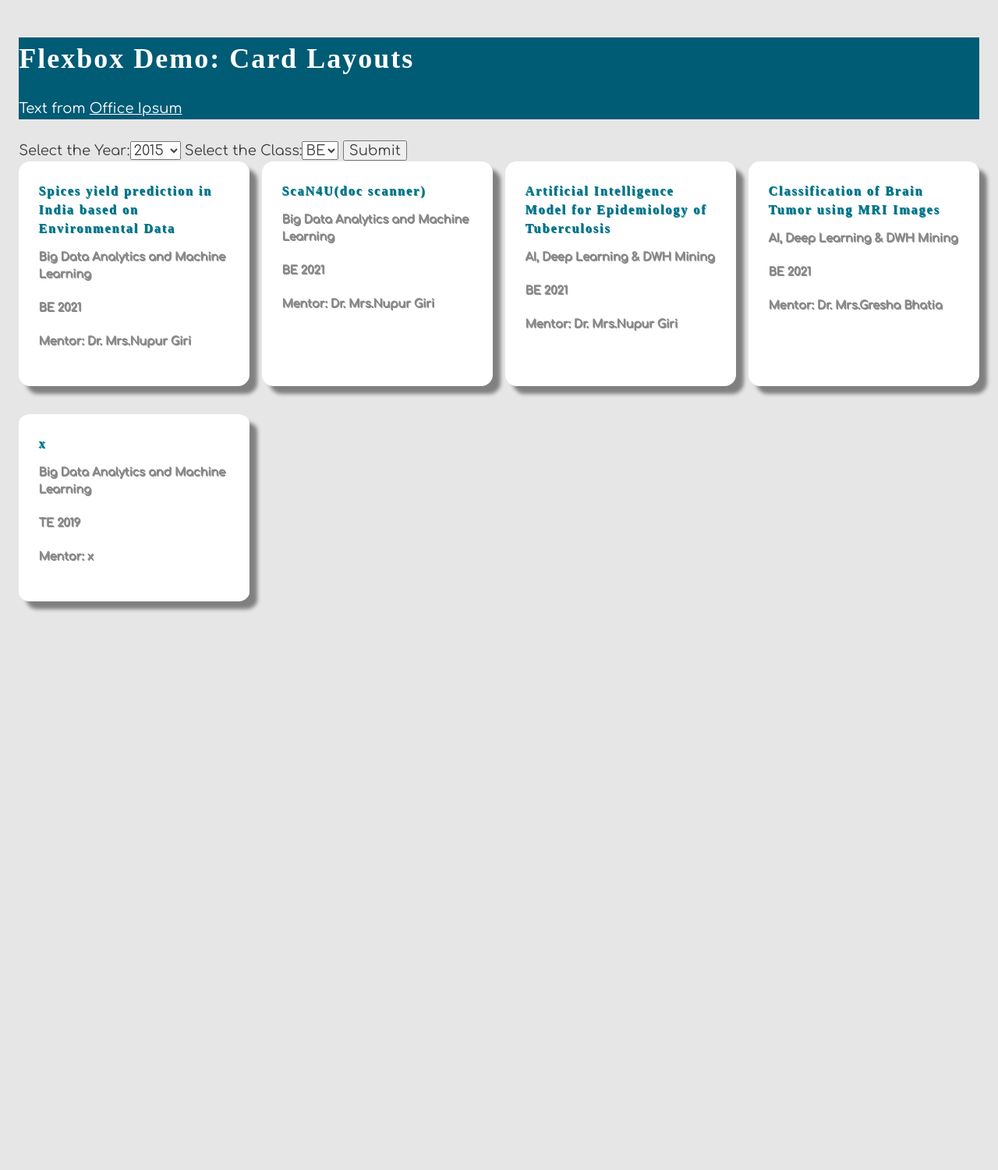
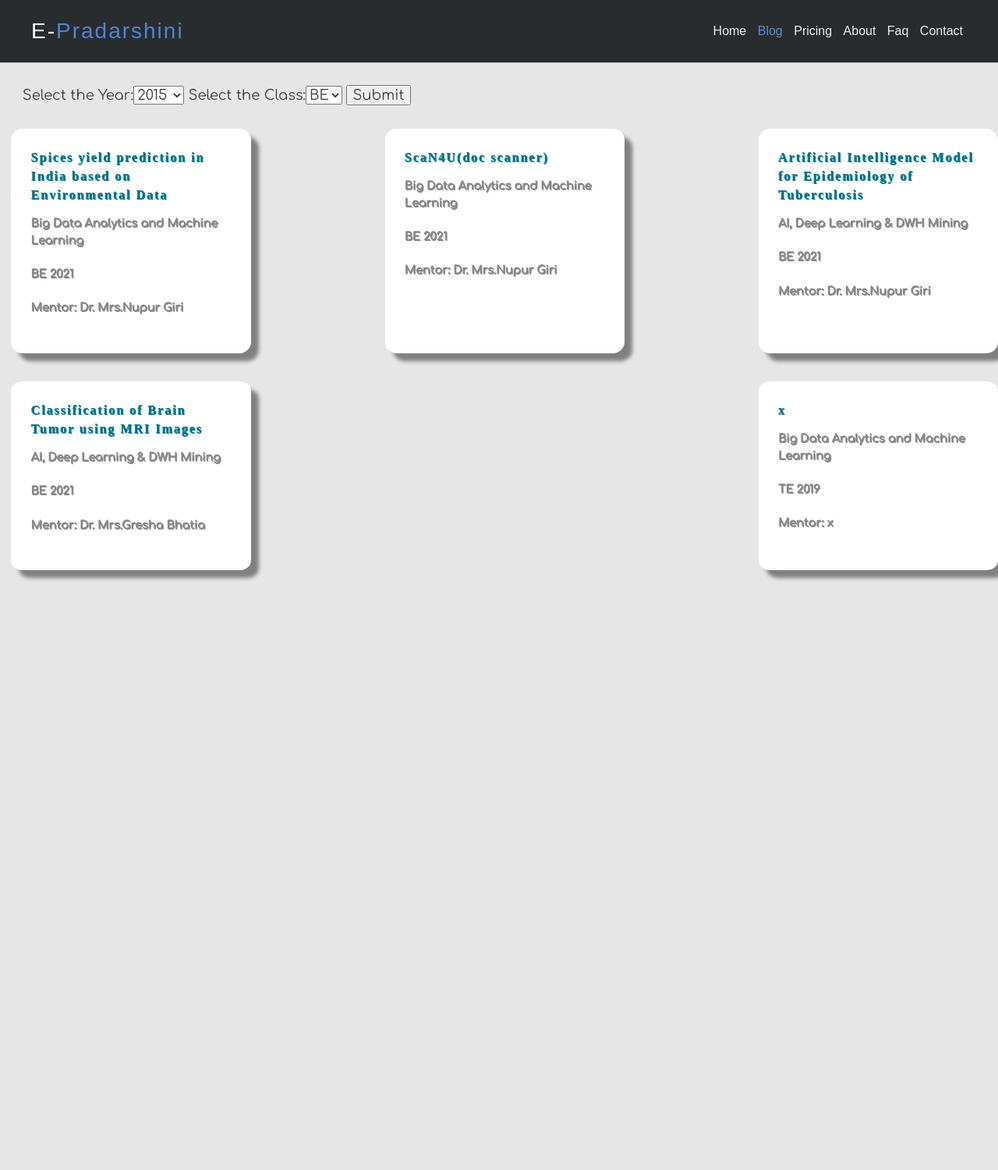
Before and after one commit to thewires2/E-Pradarshini, a Django app: page /projects/ in a window 1280 px wide. Shown: the whole page at 78% size. Before the commit the page ends 784 px from the top, so only its background shows below. Run offline with Django 3.2, Linux system fonts and the light colour scheme; data comes from the database, SQL or seed files in the repository; some libraries are stand-ins or nearby versions; some web fonts are replaced.

Commit message:
Fixed header issues

```diff
--- a/Pradarshini/Projects/static/Projects/style.css
+++ b/Pradarshini/Projects/static/Projects/style.css
@@ -7,7 +7,7 @@
 
 body {
 	background: hsl(0, 0%, 90%);
-	padding: 0.9em;
+	/* padding: 0.9em; */
 }
 
 /*--------------------------------------------------------------
@@ -22,6 +22,148 @@
 	font-family: 'Comfortaa', Arial, sans-serif;
 	font-size: 18px;
 	line-height: 1.5;
+}
+
+.header-fixed {
+	background-color:#292c2f;
+	box-shadow:0 1px 1px #ccc;
+	padding: 20px 40px;
+	height: 80px;
+	color: #ffffff;
+	box-sizing: border-box;
+	top:-100px;
+
+	-webkit-transition:top 0.3s;
+	transition:top 0.3s;
+}
+
+.header-fixed .header-limiter {
+	max-width: 1200px;
+	text-align: center;
+	margin: 0 auto;
+}
+
+/*	The header placeholder. It is displayed when the header is fixed to the top of the
+	browser window, in order to prevent the content of the page from jumping up. */
+
+.header-fixed-placeholder{
+	height: 80px;
+	display: none;
+}
+
+/* Logo */
+
+.header-fixed .header-limiter h1 {
+	float: left;
+	font: normal 28px Cookie, Arial, Helvetica, sans-serif;
+	line-height: 40px;
+	margin: 0;
+}
+
+.header-fixed .header-limiter h1 span {
+	color: #5383d3;
+}
+
+/* The navigation links */
+
+.header-fixed .header-limiter a {
+	color: #ffffff;
+	text-decoration: none;
+}
+
+.header-fixed .header-limiter nav {
+	font:16px Arial, Helvetica, sans-serif;
+	line-height: 40px;
+	float: right;
+}
+
+.header-fixed .header-limiter nav a{
+	display: inline-block;
+	padding: 0 5px;
+	text-decoration:none;
+	color: #ffffff;
+	opacity: 0.9;
+}
+
+.header-fixed .header-limiter nav a:hover{
+	opacity: 1;
+}
+
+.header-fixed .header-limiter nav a.selected {
+	color: #608bd2;
+	pointer-events: none;
+	opacity: 1;
+}
+
+/* Fixed version of the header */
+
+body.fixed .header-fixed {
+	padding: 10px 40px;
+	height: 50px;
+	position: fixed;
+	width: 100%;
+	top: 0;
+	left: 0;
+	z-index: 1;
+}
+
+body.fixed .header-fixed-placeholder {
+	display: block;
+}
+
+body.fixed .header-fixed .header-limiter h1 {
+	font-size: 24px;
+	line-height: 30px;
+}
+
+body.fixed .header-fixed .header-limiter nav {
+	line-height: 28px;
+	font-size: 13px;
+}
+
+
+/* Making the header responsive */
+
+@media all and (max-width: 600px) {
+
+	.header-fixed {
+		padding: 20px 0;
+		height: 75px;
+	}
+
+	.header-fixed .header-limiter h1 {
+		float: none;
+		margin: -8px 0 10px;
+		text-align: center;
+		font-size: 24px;
+		line-height: 1;
+	}
+
+	.header-fixed .header-limiter nav {
+		line-height: 1;
+		float:none;
+	}
+
+	.header-fixed .header-limiter nav a {
+		font-size: 13px;
+	}
+
+	body.fixed .header-fixed {
+		display: none;
+	}
+
+}
+
+/*
+	 We are clearing the body's margin and padding, so that the header fits properly.
+	 We are also adding a height to demonstrate the scrolling behavior. You can remove
+	 these styles.
+ */
+
+body {
+	margin: 0;
+	padding: 0;
+	height: 1500px;
 }
 
 h1,
@@ -71,11 +213,11 @@
 	font-size: 15px;
 	font-size: 1.5rem;
 	line-height: 1.6;
-	margin-top: 1.6em;
+	/* margin-top: 1.6em; */
 	margin-bottom: 1.6em;
 	max-width: 100%;
 	overflow: auto;
-	padding: 1.6em;
+	/* padding: 1.6em; */
 }
 
 code,
@@ -122,29 +264,11 @@
 	font-size: 125%;
 }
 
-.masthead {
-	background-color: #005b75;
-}
-
-.masthead p, .masthead p a {
-  color: white;
-}
-
-.site-title {
-	color: white;
-}
-
-img {
-	display: block;
-	border: 0;
-	width: 100%;
-	height: auto;
-}
-
 
 .card {
 	background: white;
 	margin-bottom: 2em;
+	margin-left: 0.8em;
 }
 
 .card a {
@@ -185,3 +309,7 @@
 	text-shadow: 1px 1px 0.5px;
 	box-shadow: 10px 10px 5px grey;
 }
+
+.form {
+	padding: 1.6em;
+}
--- a/Pradarshini/Projects/templates/Projects/project.html
+++ b/Pradarshini/Projects/templates/Projects/project.html
@@ -4,14 +4,16 @@
 {% block title %}Pradarshini Projects{% endblock %}
 {% block body %}
 
-<header class="masthead clear">
+{% comment %} <header class="masthead clear">
     <div class="centered">
         <div class="site-branding">
-            <h1 class="site-title">Flexbox Demo: Card Layouts</h1>
+            <h1 class="site-title">Pradarshini Projects</h1>
             <p>Text from <a title="Office Ipsum" href="http://officeipsum.com/index.php">Office Ipsum</a> </p>
         </div>
     </div>
-</header>
+</header> {% endcomment %}
+
+
 
 <div class="form">
     <form action="/projects/" method="post">
--- a/Pradarshini/Projects/templates/Projects/project_details.html
+++ b/Pradarshini/Projects/templates/Projects/project_details.html
@@ -1,4 +1,4 @@
-{% extends "base.html" %}
+{% comment %} {% extends "base.html" %}
 {% block title %}{{ Data.project_Title }}{% endblock %}
 	{% block body%}
 		{{ Data.project_Year }}
@@ -9,4 +9,4 @@
 		<a href="{{ Data.project_Publication }}">Publication</a>
 		{{ Data.project_Abstract }}
 		<a href="{{ Data.project_Video }}">Video</a>
-	{% endblock %}
+	{% endblock %} {% endcomment %}
--- a/Pradarshini/templates/base.html
+++ b/Pradarshini/templates/base.html
@@ -12,6 +12,20 @@
         <script src="https://kit.fontawesome.com/c8ee3dd930.js"></script>
     </head>
     <body>
+    <header class="header-fixed">
+        <div class="header-limiter">
+            <h1><a href="#">E-<span>Pradarshini</span></a></h1>
+            <nav>
+                <a href="#">Home</a>
+                <a href="#" class="selected">Blog</a>
+                <a href="#">Pricing</a>
+                <a href="#">About</a>
+                <a href="#">Faq</a>
+                <a href="#">Contact</a>
+            </nav>
+        </div>
+    </header>
+    <div class="header-fixed-placeholder"></div>
         {% block body %}{% endblock %}
     </body>
 </html>
```
